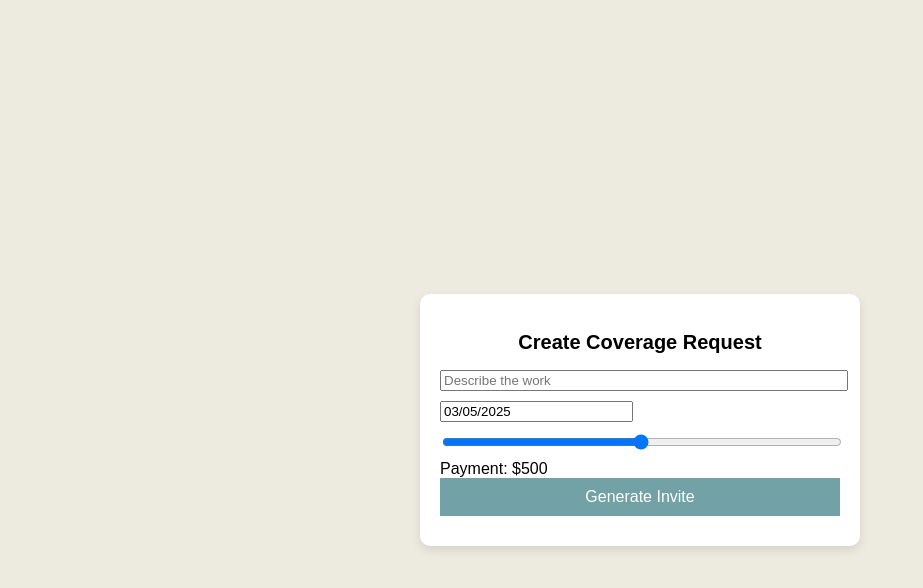
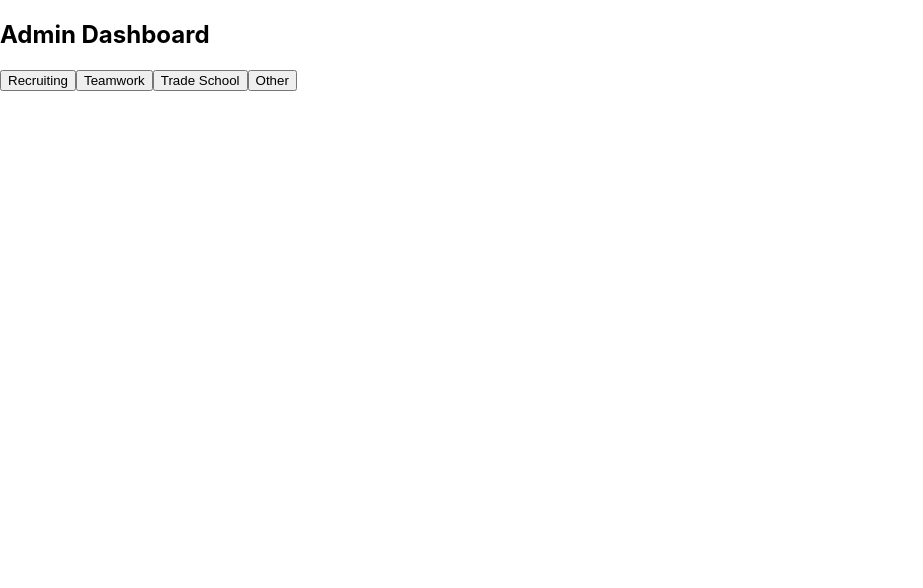
Before and after one commit to flavsdotcom/fieldpay-proto, a React (Create React App) app: page / in a window 1280 px wide. Shown: the top 588 px of the page, without its empty margins (0-923 px from the left). Built offline with nearby package versions, Linux system fonts and the light colour scheme.

Commit message:
Added Admin Homepage & Navigation for Workflows

```diff
--- a/src/App.js
+++ b/src/App.js
@@ -1,12 +1,47 @@
 import React, { useState } from "react";
-import { Card } from "react-bootstrap";
+import { Card, CardContent } from "react-bootstrap";
 import { Button } from "react-bootstrap";
 import { FormControl as Input } from "react-bootstrap";
 import DatePicker from "react-datepicker";
 import "react-datepicker/dist/react-datepicker.css";
-import "./App.css";
 
-const CoverageRequest = () => {
+const AdminHome = ({ setActivePage }) => {
+  return (
+    <div className="app-container">
+      <h2>Admin Dashboard</h2>
+      <Button onClick={() => setActivePage("recruiting")}>Recruiting</Button>
+      <Button onClick={() => setActivePage("teamwork")}>Teamwork</Button>
+      <Button onClick={() => setActivePage("trade-school")}>Trade School</Button>
+      <Button onClick={() => setActivePage("other")}>Other</Button>
+    </div>
+  );
+};
+
+const Recruiting = ({ setActivePage }) => {
+  return (
+    <div className="app-container">
+      <h2>Recruiting</h2>
+      <Button onClick={() => setActivePage("referral-bonus")}>Create Referral Bonus</Button>
+      <p>High performers want to work with other high performers. Relationships at work drive retention.</p>
+      <Button onClick={() => setActivePage("ride-along-bonus")}>Create Ride Along Bonus</Button>
+      <p>De-risk hiring by inviting a candidate to “ride along” with a team member. Evaluate their ability to learn and their composure in customer environment.</p>
+      <Button onClick={() => setActivePage("home")}>Back</Button>
+    </div>
+  );
+};
+
+const Teamwork = ({ setActivePage }) => {
+  return (
+    <div className="app-container">
+      <h2>Teamwork</h2>
+      <Button onClick={() => setActivePage("coverage-request")}>Create Coverage Request</Button>
+      <p>Has someone called out or quit? Or do you need someone's special expertise? Cover down with confidence knowing you can pay someone same-day.</p>
+      <Button onClick={() => setActivePage("home")}>Back</Button>
+    </div>
+  );
+};
+
+const CreateCoverageRequest = () => {
   const [details, setDetails] = useState({
     workDescription: "",
     dateTime: new Date(),
@@ -27,27 +62,23 @@ const CoverageRequest = () => {
   };
 
   const generateInvite = () => {
-    const text = `Hey! Are you available for ${details.workDescription}? I need help on ${details.dateTime.toDateString()} and I can pay $${details.payment}.\n\nSame Day Payout available if you onboard here with Fieldpay: [onboarding link]`;
+    const text = `Hey! Are you available for ${details.workDescription}? I need help on ${details.dateTime.toDateString()} and I can pay $${details.payment}.
+\nSame Day Payout available if you onboard here with Fieldpay: [onboarding link]`;
     setInviteText(text);
   };
 
   return (
     <div className="app-container">
-      <Card className="bg-[#edebdf] p-4">
+      <Card className="card">
         <Card.Body>
-          <h2 className="text-xl font-bold text-black mb-4">Create Coverage Request</h2>
+          <h2>Create Coverage Request</h2>
           <Input
             name="workDescription"
             placeholder="Describe the work"
             value={details.workDescription}
             onChange={handleChange}
-            className="mb-2 bg-white"
           />
-          <DatePicker
-            selected={details.dateTime}
-            onChange={handleDateChange}
-            className="mb-2 w-full p-2 border rounded"
-          />
+          <DatePicker selected={details.dateTime} onChange={handleDateChange} />
           <input
             type="range"
             min={5}
@@ -55,22 +86,27 @@ const CoverageRequest = () => {
             step={5}
             value={details.payment}
             onChange={handlePaymentChange}
-            className="mb-2 w-full"
           />
-          <span className="block text-black mb-2">Payment: ${details.payment}</span>
-          <Button className="bg-[#72a2a6] text-white w-full" onClick={generateInvite}>
-            Generate Invite
-          </Button>
-          {inviteText && (
-            <div className="mt-4 p-2 bg-[#a5afc7] text-white rounded">
-              <p>{inviteText}</p>
-              <Button className="mt-2 bg-black text-white">Copy & Send</Button>
-            </div>
-          )}
+          <span>Payment: ${details.payment}</span>
+          <Button onClick={generateInvite}>Generate Invite</Button>
+          {inviteText && <div className="invite-text">{inviteText}</div>}
         </Card.Body>
       </Card>
     </div>
   );
 };
 
-export default CoverageRequest;
+const App = () => {
+  const [activePage, setActivePage] = useState("home");
+
+  return (
+    <div>
+      {activePage === "home" && <AdminHome setActivePage={setActivePage} />}
+      {activePage === "recruiting" && <Recruiting setActivePage={setActivePage} />}
+      {activePage === "teamwork" && <Teamwork setActivePage={setActivePage} />}
+      {activePage === "coverage-request" && <CreateCoverageRequest />}
+    </div>
+  );
+};
+
+export default App;
```
